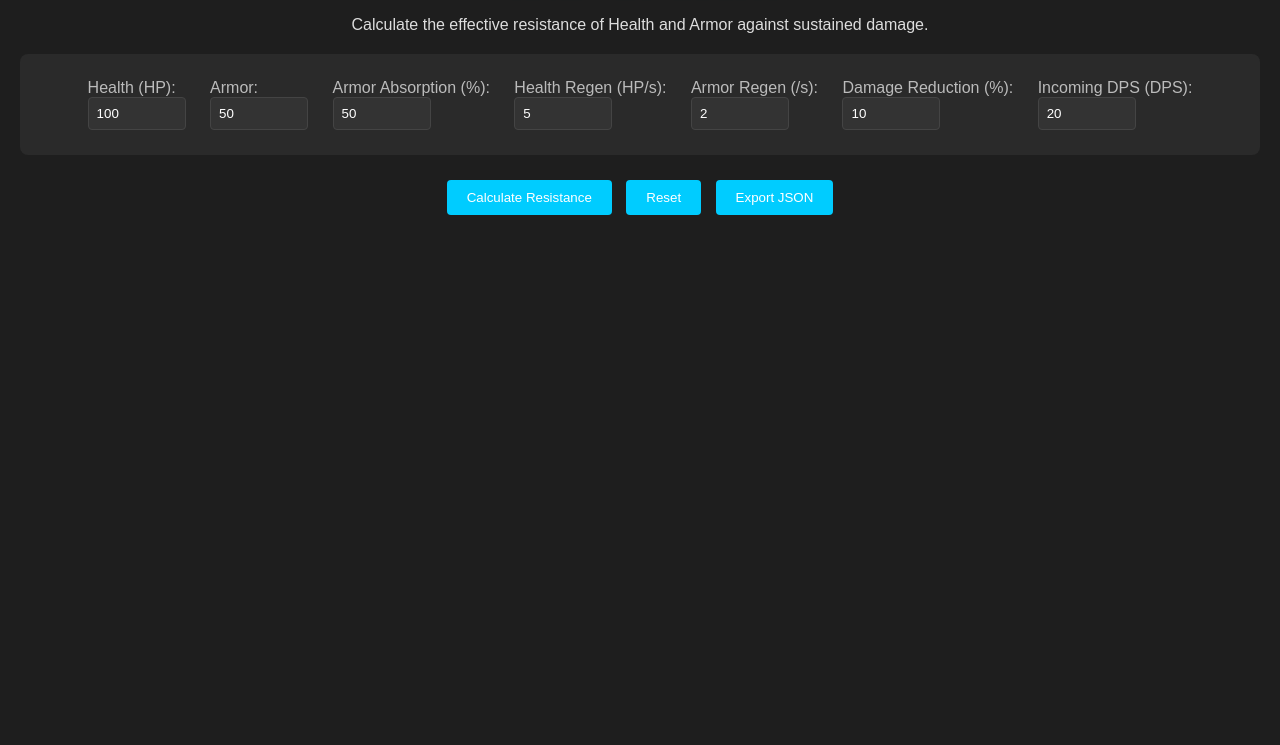
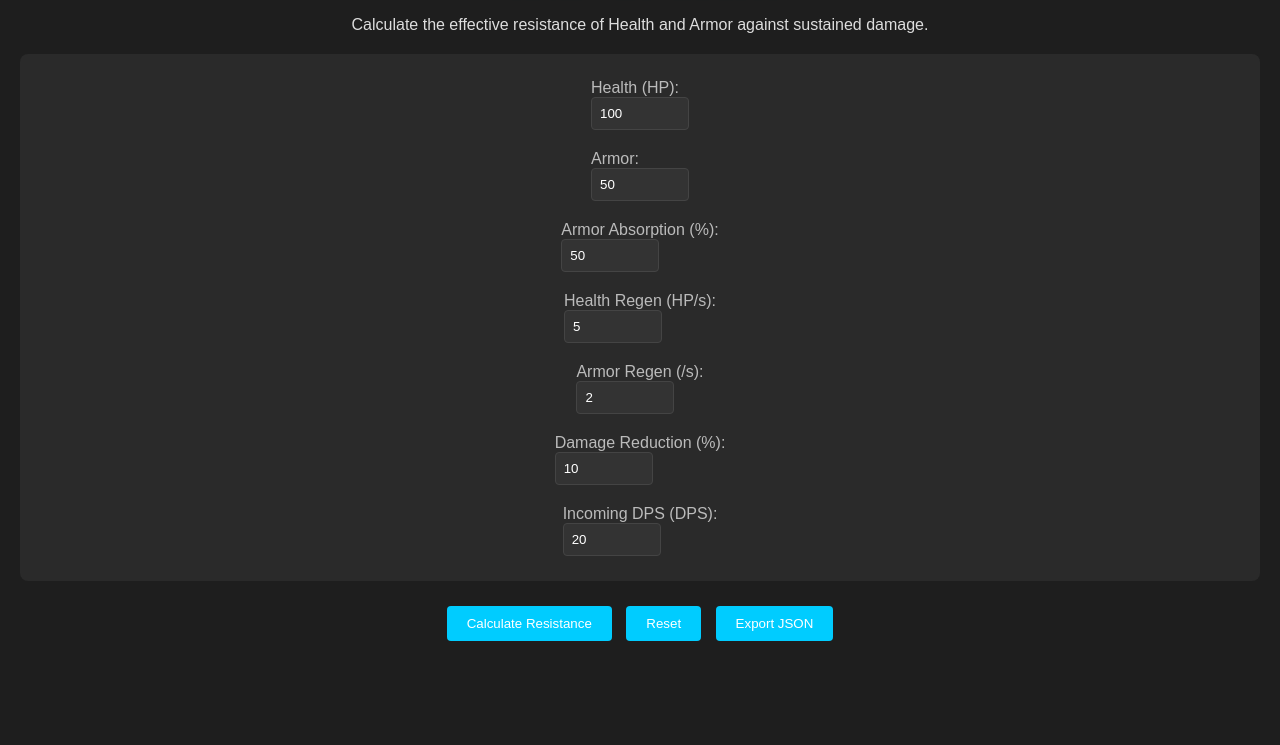
Before and after one commit to genio043/health-armor, a plain HTML site: page index.html in a window 1280 px wide. Shown: the part 55-800 px from the top of the page. Drawn offline with nearby package versions, Linux system fonts and the light colour scheme.

Commit message:
Update index.html

```diff
--- a/index.html
+++ b/index.html
@@ -89,13 +89,13 @@
     <h1>Health/Armor Balancer</h1>
     <p>Calculate the effective resistance of Health and Armor against sustained damage.</p>
     <div class="section">
-        <div class="input-group"><label>Health (HP):</label><input type="number" id="health" min="1" value="100"></div>
-        <div class="input-group"><label>Armor:</label><input type="number" id="armor" min="0" value="50"></div>
-        <div class="input-group"><label>Armor Absorption (%):</label><input type="number" id="armorAbsorption" min="0" max="100" value="50"></div>
-        <div class="input-group"><label>Health Regen (HP/s):</label><input type="number" id="healthRegen" min="0" value="5"></div>
-        <div class="input-group"><label>Armor Regen (/s):</label><input type="number" id="armorRegen" min="0" value="2"></div>
-        <div class="input-group"><label>Damage Reduction (%):</label><input type="number" id="damageReduction" min="0" max="100" value="10"></div>
-        <div class="input-group"><label>Incoming DPS (DPS):</label><input type="number" id="incomingDPS" min="1" value="20"></div>
+        <div class="input-group"><label>Health (HP):</label><input type="number" id="health" min="1" value="100"></div><br/>
+        <div class="input-group"><label>Armor:</label><input type="number" id="armor" min="0" value="50"></div><br/>
+        <div class="input-group"><label>Armor Absorption (%):</label><input type="number" id="armorAbsorption" min="0" max="100" value="50"></div><br/>
+        <div class="input-group"><label>Health Regen (HP/s):</label><input type="number" id="healthRegen" min="0" value="5"></div><br/>
+        <div class="input-group"><label>Armor Regen (/s):</label><input type="number" id="armorRegen" min="0" value="2"></div><br/>
+        <div class="input-group"><label>Damage Reduction (%):</label><input type="number" id="damageReduction" min="0" max="100" value="10"></div><br/>
+        <div class="input-group"><label>Incoming DPS (DPS):</label><input type="number" id="incomingDPS" min="1" value="20"></div><br/>
     </div>
     <button onclick="calculateBalance()">Calculate Resistance</button>
     <button onclick="resetData()">Reset</button>
```
